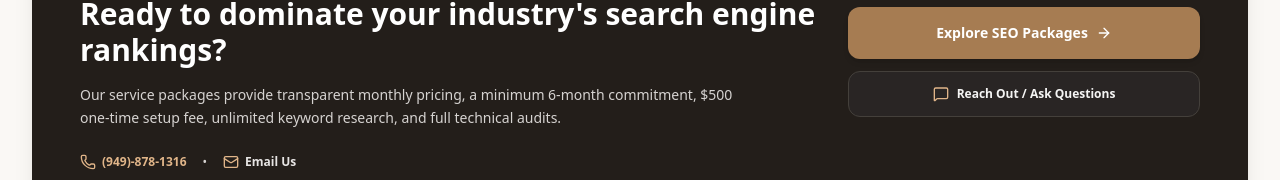
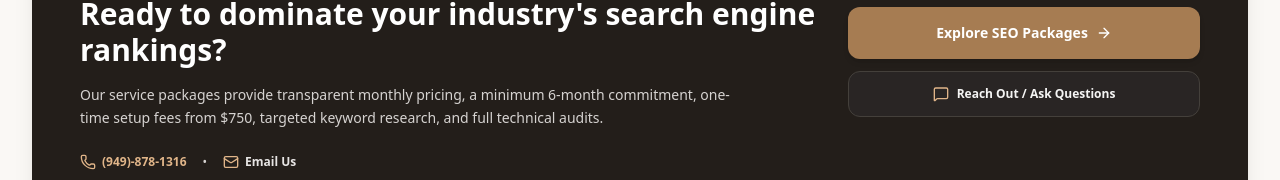
Before and after one commit to dara397/SEO-CRM, a React (Vite) app in the folder seo-digital-services 4/: page / in a window 1280 px wide. Shown: the part 2412-2592 px from the top of the page. Built offline with nearby package versions, Linux system fonts and the light colour scheme; no server answers.

Commit message:
Match setup fee/keyword copy to packages data; demote section H1 to H2
Updated heading from h1 to h2 for SEO section and revised service package details.

```diff
--- a/seo-digital-services 4/src/components/WhatIsSeoSection.tsx
+++ b/seo-digital-services 4/src/components/WhatIsSeoSection.tsx
@@ -26,9 +26,9 @@ export const WhatIsSeoSection: React.FC<WhatIsSeoSectionProps> = ({
             ORGANIC SEARCH EDUCATIONAL HUB
           </span>
 
-          <h1 className="text-3xl sm:text-5xl font-black text-stone-900 tracking-tight">
+          <h2 className="text-3xl sm:text-5xl font-black text-stone-900 tracking-tight">
             What is <span className="text-[#a67c52]">SEO</span> & Why Your Business Needs It
-          </h1>
+          </h2>
 
           <p className="text-base sm:text-lg text-stone-600 leading-relaxed">
             Discover how search engine optimization works, why organic rankings drive continuous business growth, and how <strong className="text-stone-900">SEO Digital Services</strong> maximizes your Google search visibility.
@@ -151,7 +151,7 @@ export const WhatIsSeoSection: React.FC<WhatIsSeoSectionProps> = ({
             </h2>
 
             <p className="text-xs sm:text-sm text-stone-300 leading-relaxed max-w-2xl">
-              Our service packages provide transparent monthly pricing, a minimum 6-month commitment, $500 one-time setup fee, unlimited keyword research, and full technical audits.
+              Our service packages provide transparent monthly pricing, a minimum 6-month commitment, one-time setup fees from $750, targeted keyword research, and full technical audits.
             </p>
 
             <div className="flex flex-wrap items-center gap-4 text-xs text-stone-300 pt-2">
```
